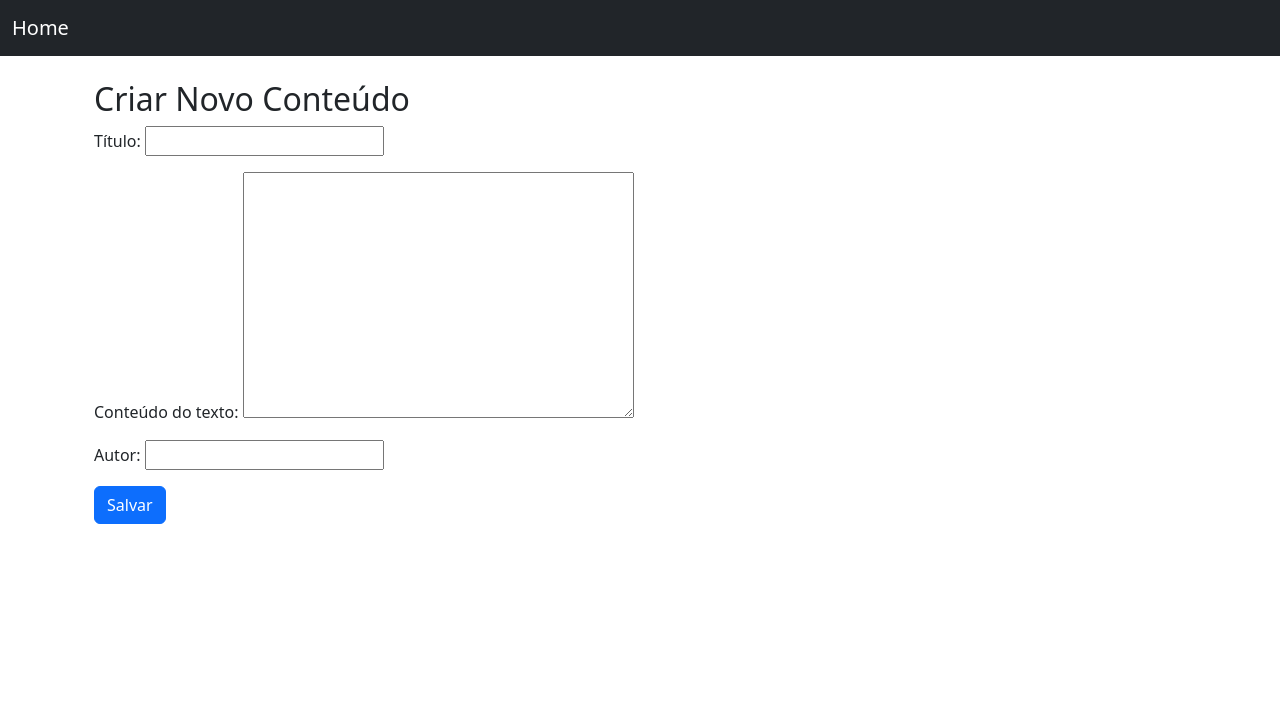
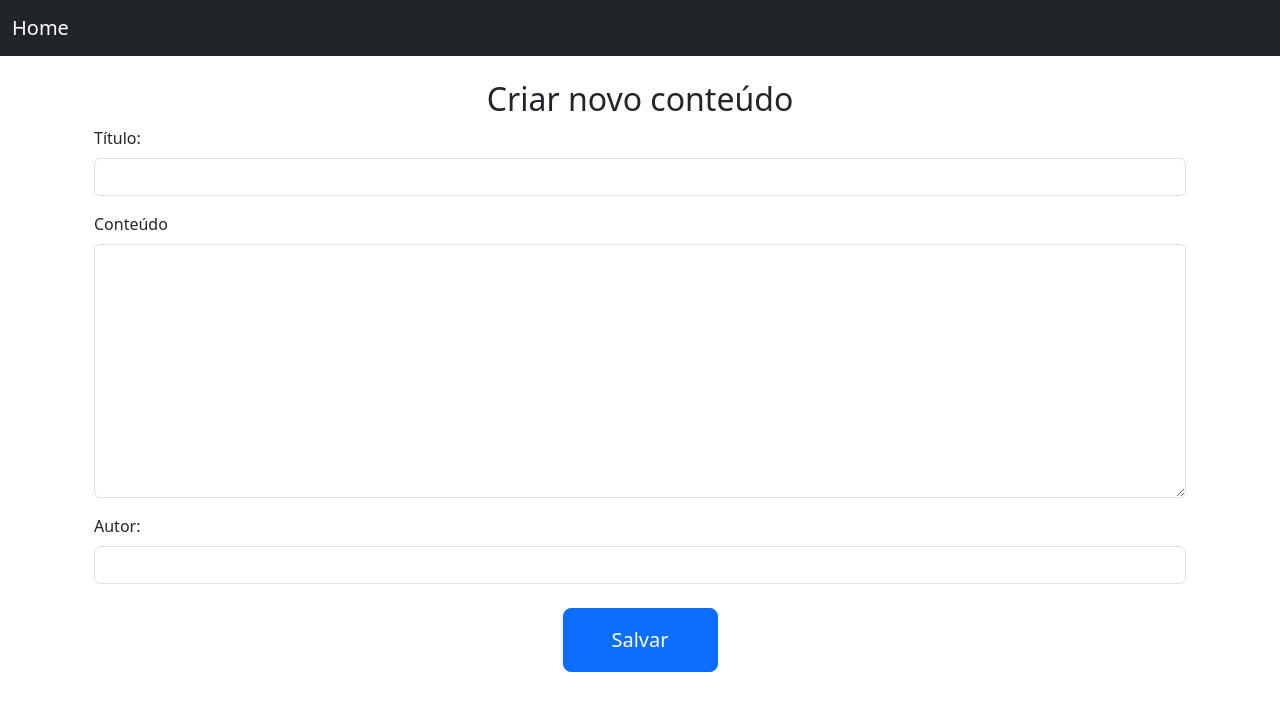
Before and after one commit to henriquenery1/verso_vivo, a Django app: page /contents/create/ in a window 1280 px wide. Shown: the top 711 px of the page. Run offline with Django 5.2, Linux system fonts and the light colour scheme.

Commit message:
feat: change page for creating new content

```diff
--- a/contents/templates/contents/create_content.html
+++ b/contents/templates/contents/create_content.html
@@ -1,14 +1,28 @@
 {% extends 'base.html' %}
 
-{% block title %}Criar Novo Conteúdo{% endblock title %}
+{% block title %}Novo conteúdo{% endblock title %}
 
 {% block content %}
     <div class="container mt-4">
-        <h2>Criar Novo Conteúdo</h2>
-        <form method="post">
+        <h2 class="text-center">Criar novo conteúdo</h2>
+        <form method="post" class="custom-form">
             {% csrf_token %}
-            {{ form.as_p }}
-            <button type="submit" class="btn btn-primary">Salvar</button>
+            <div class="mb-3">
+                <label for="{{ form.title.id_for_label }}" class="form-label">Título:</label>
+                <input type="text" class="form-control" name="{{ form.title.name }}">
+            </div>
+
+            <div class="mb-3">
+                <label for="{{ form.body.id_for_label }}" class="form-label">Conteúdo</label>
+                <textarea rows="10" class="form-control" name="{{ form.body.name }}"></textarea>
+            </div>
+
+            <div class="mb-3">
+                <label for="{{ form.author.id_for_label }}" class="form-label">Autor:</label>
+                <input type="text" class="form-control" name="{{ form.author.name }}">
+            </div>
+
+            <button type="button" class="btn btn-primary btn-lg mx-auto d-block mt-4 px-5 py-3">Salvar</button>
         </form>
     </div>
 {% endblock content %}
```
